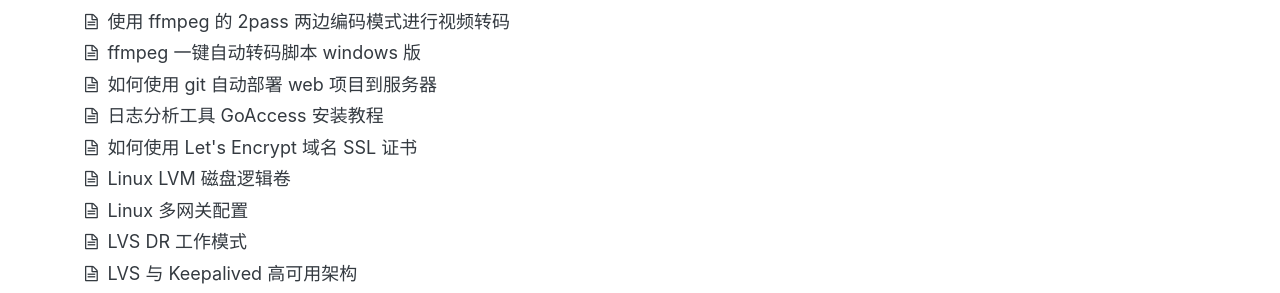
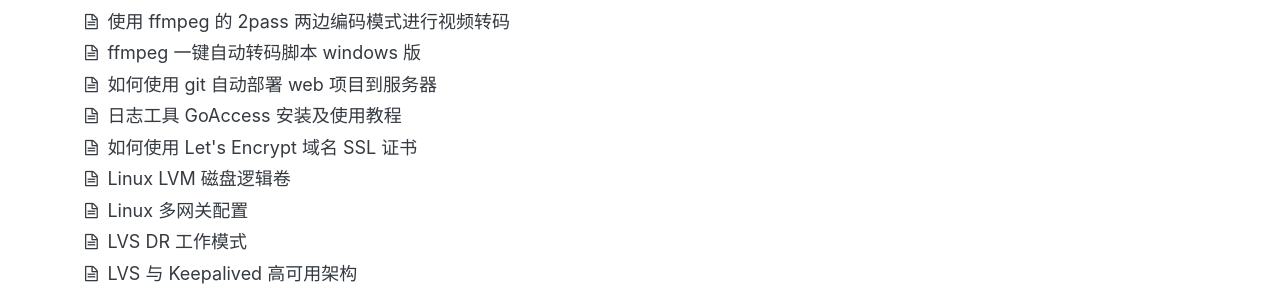
Before and after one commit to ehsud/blog, a Jekyll site: the page built from index.md, in a window 1280 px wide. Shown: the part 327-620 px from the top of the page. Built offline with Jekyll 4.4.1, drawn with Linux system fonts in a browser that asks for light colours.

Commit message:
Add goaccess-install-tutorial document

```diff
--- a/nginx/goaccess-install-tutorial.md
+++ b/nginx/goaccess-install-tutorial.md
@@ -1,6 +1,6 @@
 ---
 layout: post
-title: 日志分析工具 GoAccess 安装教程
+title: 日志工具 GoAccess 安装及使用教程
 description: 介绍 goaccess 工具的基本安装方法
 ---
 
```
